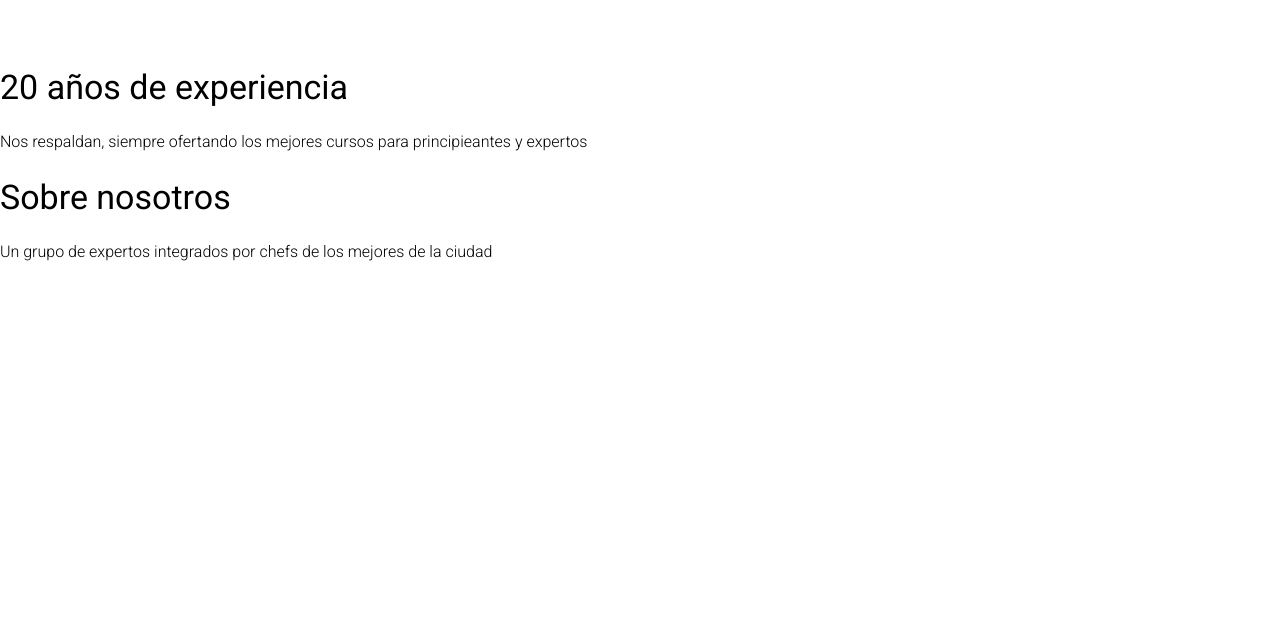
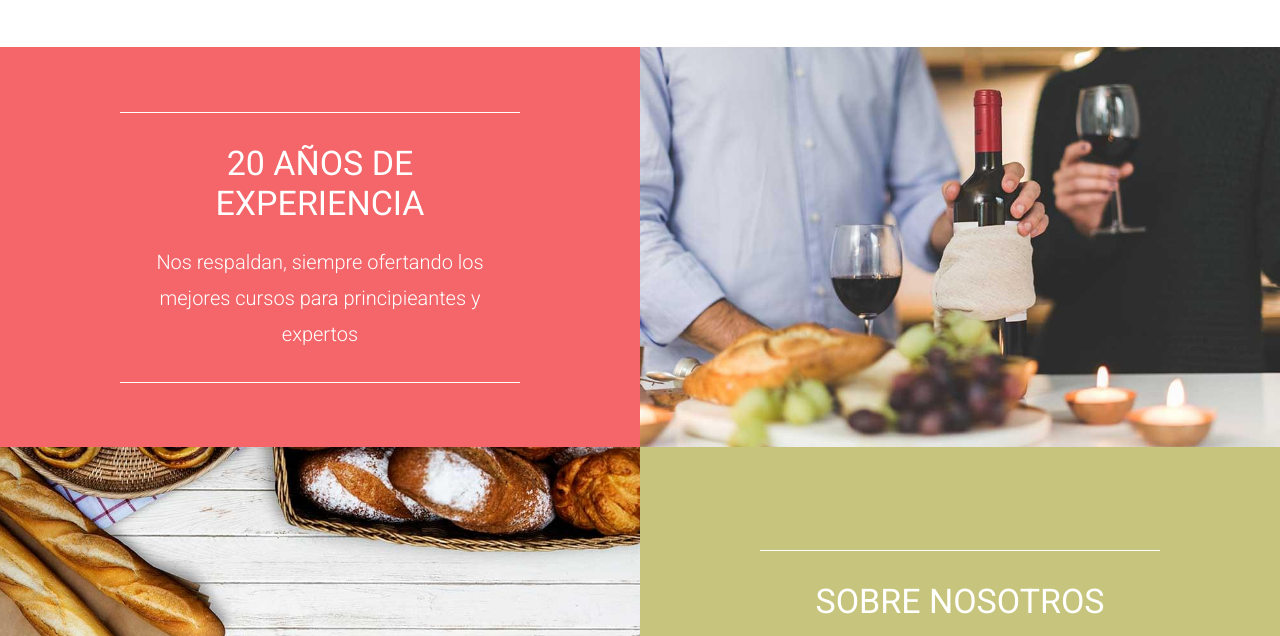
Before and after one commit to BenjaCode/EscuelaDeCocina, a website: page index.html in a window 1280 px wide. Shown: the part 164-800 px from the top of the page. Drawn offline with Linux system fonts and the light colour scheme.

Commit message:
Estilos a Bloques

```diff
--- a/src/scss/app.scss
+++ b/src/scss/app.scss
@@ -1,2 +1,3 @@
 @use 'base';
 @use 'ui/header';
+@use 'ui/contenido';
--- a/src/scss/base/_mixins.scss
+++ b/src/scss/base/_mixins.scss
@@ -50,3 +50,10 @@
     gap: $espaciado;
     grid-template-columns: repeat($columnas, 1fr);
 }
+
+@mixin bgImage($url){
+    background-image: url($url);
+        background-size: cover;
+        background-position: center center;
+        background-repeat: no-repeat;
+}
--- /dev/null
+++ b/src/scss/ui/contenido/_bloques.scss
@@ -0,0 +1,56 @@
+@use 'base/variables' as v;
+@use 'base/mixins' as m;
+
+.bloques{
+
+    &__grid{
+        @include m.tablet {
+            @include m.grid(2, 0rem);
+            grid-auto-flow: dense;
+        }
+    }
+}
+
+.bloque{
+    height: 40rem;
+    display: flex;
+    flex-direction: column;
+    justify-content: center;
+    align-items: center;
+    text-align: center;
+
+    &:nth-child(1){
+        background-color: v.$primario;
+    }
+    &:nth-child(2){
+        @include m.bgImage('../img/bloque_1.jpg');
+    }
+
+    &:nth-child(3){
+        background-color: v.$secundario;
+        @include m.tablet {
+            grid-column: 2/3;
+        }
+    }
+
+    &:nth-child(4){
+        @include m.bgImage('../img/bloque_2.jpg');
+    }
+
+    &__contenido{
+        /* border-top: 1px solid v.$blanco;
+        border-bottom: 1px solid v.$blanco; */
+        border-block: 1px solid v.$blanco;
+        max-width: 40rem;
+        color: v.$blanco;
+        padding: 1rem 0;
+    }
+
+    &__heading{
+        text-transform: uppercase;
+    }
+
+    &__texto{
+        font-size: 2rem;
+    }
+}
--- /dev/null
+++ b/src/scss/ui/contenido/_index.scss
@@ -0,0 +1 @@
+@forward 'bloques';
```
Also changed, not shown: build/css/app.css, 1 other file.
